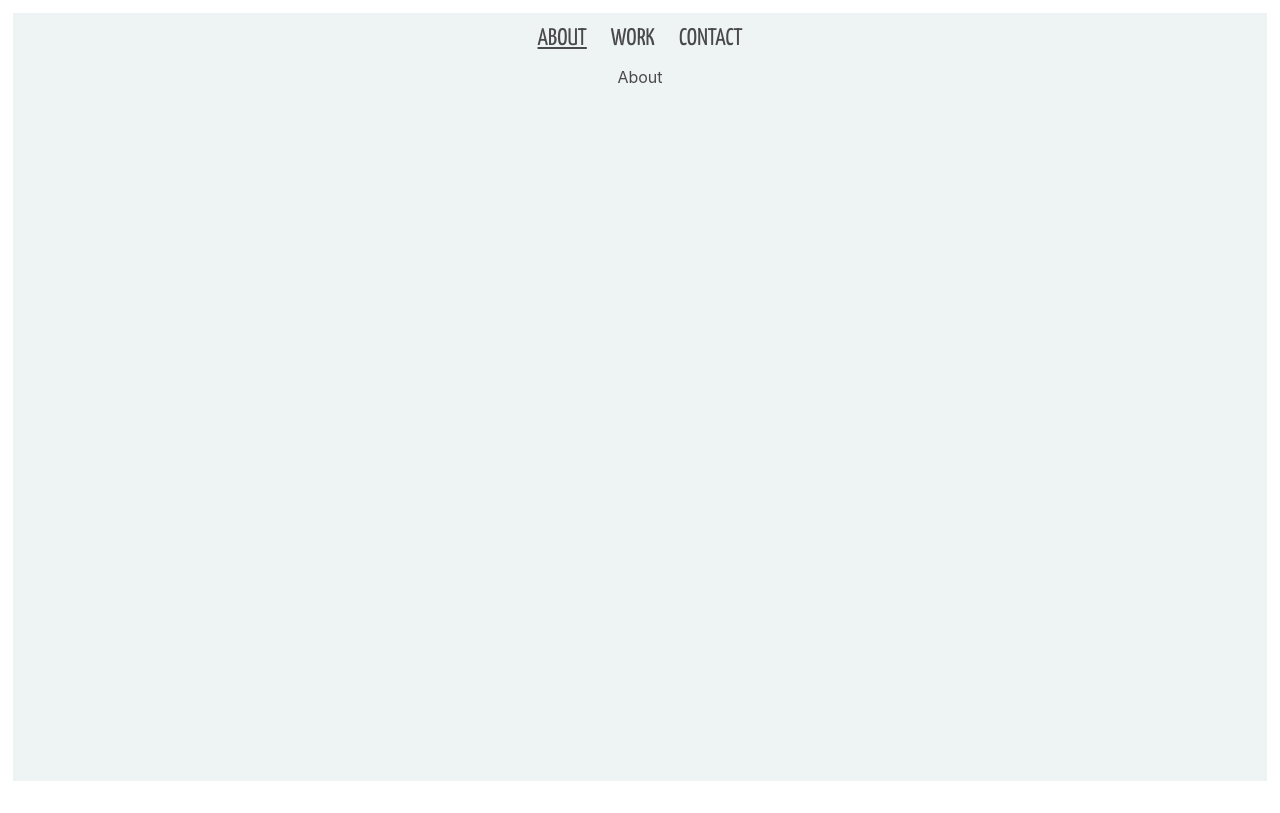
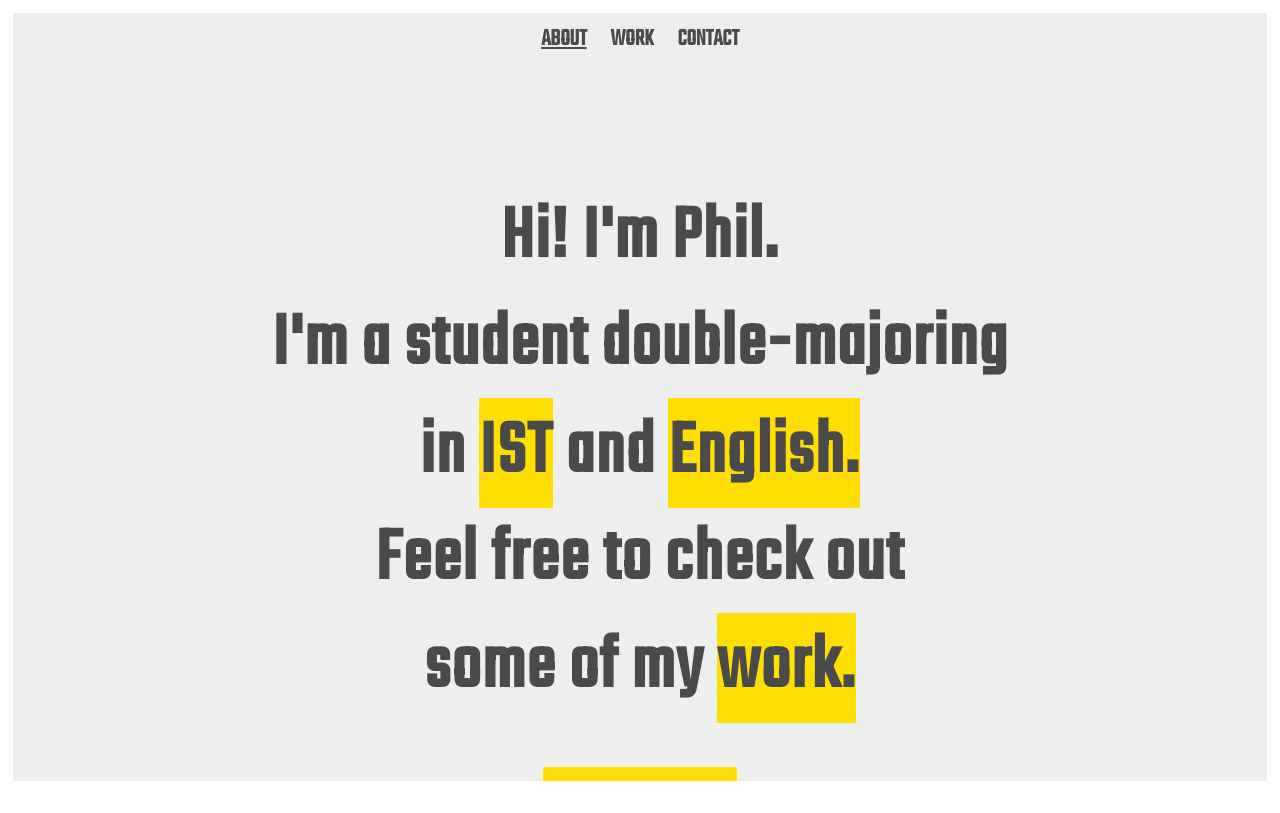
Before and after one commit to PChwistek/personal, a React (Create React App) app: page / in a window 1280 px wide. Built offline with nearby package versions, Linux system fonts and the light colour scheme.

Commit message:
finished about page

```diff
--- a/src/About.js
+++ b/src/About.js
@@ -9,15 +9,23 @@ class About extends Component {
   constructor(props) {
     super(props);
     this.state = {
-
     };
   }
 
   render() {
     return (
-      <div className="container main">
-        About
-      </div>
+      <section className="greeting-container">
+        <h1 className="greeting-title">
+          Hi! I'm Phil.
+          <br></br> I'm a student double-majoring
+          <br></br> in <a href="http://news.psu.edu/story/435574/2016/11/07/administration/ist-scholarship-dinner-honors-students-donors" target="_blank">
+            <span className="highlighted">IST</span></a> and <a target="_blank" href="http://cals.la.psu.edu/news/alchemy-of-nostalgia-the-2017-marathon-read-1"><span className="highlighted">English.</span></a>
+          <br></br> Feel free to check out <br></br> some of my <a href="http://localhost:3000/work"><span className="highlighted" >work.</span></a>
+        </h1>
+        <div className="greeting-subtitle has-text-centered">
+          <a className="button is-about" href="https://s3.us-east-2.amazonaws.com/chwistek-files/2017ResumeChwistek.pdf" download="2017ResumeChwistek.pdf"> <span> MY RESUME</span> </a>
+        </div>
+      </section>
     );
   }
 }
--- a/src/App.css
+++ b/src/App.css
@@ -1,51 +1,98 @@
 
-@import url('https://fonts.googleapis.com/css?family=Yanone+Kaffeesatz');
+ @import url('https://fonts.googleapis.com/css?family=Teko');
 
 .App {
   text-align: center;
 }
 
-.App-logo {
-  animation: App-logo-spin infinite 20s linear;
-  height: 80px;
-}
-
-.App-header {
-  background-color: #222;
-  height: 150px;
-  padding: 20px;
-}
-
-.App-title {
-  font-size: 1.5em;
-}
-
-.App-intro {
-  font-size: large;
-}
-
-@keyframes App-logo-spin {
-  from { transform: rotate(0deg); }
-  to { transform: rotate(360deg); }
-}
-
 .navbar {
   display:flex;
   justify-content:center;
-  font-family: 'Yanone Kaffeesatz', sans-serif;
+  font-family: 'Teko', sans-serif;
   font-size:24px;
+  font-weight: bold;
   background-color: transparent !important;
+  font-color: #4a4a4a;
 }
 
 .active {
   text-decoration: underline;
 }
 
-.main-container{
-  background-color: #eef3f4;
+.about-container{
+  background-color: #eeeeee;
   height: 96vh;
   margin: 1%;
   overflow: hidden;
+}
+
+.work-container {
+  background-color: #fff;
+  height: 96vh;
+  margin: 1%;
+  overflow: hidden;
+}
+
+.contact-container {
+  background-color: #eeeeee;
+  height: 96vh;
+  margin: 1%;
+  overflow: hidden;
+}
+
+.greeting-container {
+  height: 100%;
+  display: flex;
+  padding: 15vh 10vw;
+  flex-direction: column;
+  justify-content: center;
+}
+
+.greeting-title {
+  font-family: 'Teko', sans-serif;
+  font-size:4.8em;
+  line-height: 1.4em;
+  word-wrap: break-word;
+  letter-spacing: 2px !important;
+  font-weight: bold;
+}
+
+.greeting-subtitle {
+  padding-top: 5vh;
+}
+
+.is-about {
+  background-color: #FFDE02 !important;
+  border-color: transparent !important;
+  font-family: 'Teko', sans-serif;
+  font-size: 24px !important;
+  padding: 6px 60px !important;
+  margin: 5px auto !important;
+  font-size: 1.15em !important;
+  letter-spacing: 1px !important;
+}
+
+.highlighted{
+  background-color: #FFDE02;
+}
+
+a:link {
+    color: #4a4a4a;
+}
+
+/* visited link */
+a:visited {
+    color: #4a4a4a;
+}
+
+/* mouse over link */
+a:hover {
+    color: #4a4a4a;
+}
+
+/* selected link */
+a:active {
+    color: #4a4a4a;
 }
 
 html, body{
--- a/src/Router.js
+++ b/src/Router.js
@@ -4,6 +4,7 @@ import ReactDOM from 'react-dom'
 import Work from './Work'
 import Contact from './Contact'
 import About from './About'
+
 import {
   BrowserRouter,
   Route,
@@ -11,23 +12,6 @@ import {
 } from 'react-router-dom'
 
 /*eslint-enable*/
-
-const routes = [
-
-  {
-    path: '/',
-    exact: true,
-    main: () => <About />
-  },
-  {
-    path: '/work',
-    main: () => <Work />,
-  },
-  {
-    path: '/contact',
-    main: () => <Contact />,
-  }
-];
 
 class Router extends Component {
 
@@ -39,11 +23,16 @@ class Router extends Component {
   }
 
   handleSelected = (index) => this.setState({ activeIndex : index})
+  containerSwitch = (index) => ({
+    0: 'about-container',
+    1: 'work-container',
+    2: 'contact-container'
+  })[index]
 
   render() {
     return (
       <BrowserRouter>
-        <div className="main-container">
+        <div className={this.containerSwitch(this.state.activeIndex)}>
           <nav className="navbar is-transparent">
             <Link to="/">
               <div className={this.state.activeIndex=== 0 ? 'navbar-item active': 'navbar-item'} onClick={() => this.handleSelected(0)}>ABOUT</div>
@@ -56,14 +45,9 @@ class Router extends Component {
             </Link>
           </nav>
           <div className="container">
-            {routes.map((route, index) => (
-              <Route
-                key={index}
-                path={route.path}
-                exact={route.exact}
-                component={route.main}
-              />
-            ))}
+            <Route exact path="/" render={()=><About workLink={this.workLink} />}/>
+            <Route exact path="/work" render={()=><Work />}/>
+            <Route exact path="/contact" render={()=><Contact />}/>
           </div>
         </div>
       </BrowserRouter>
@@ -71,6 +55,5 @@ class Router extends Component {
   }
 }
 
-
 ReactDOM.render(<Router />, document.getElementById('root'));
 export default Router;
```
